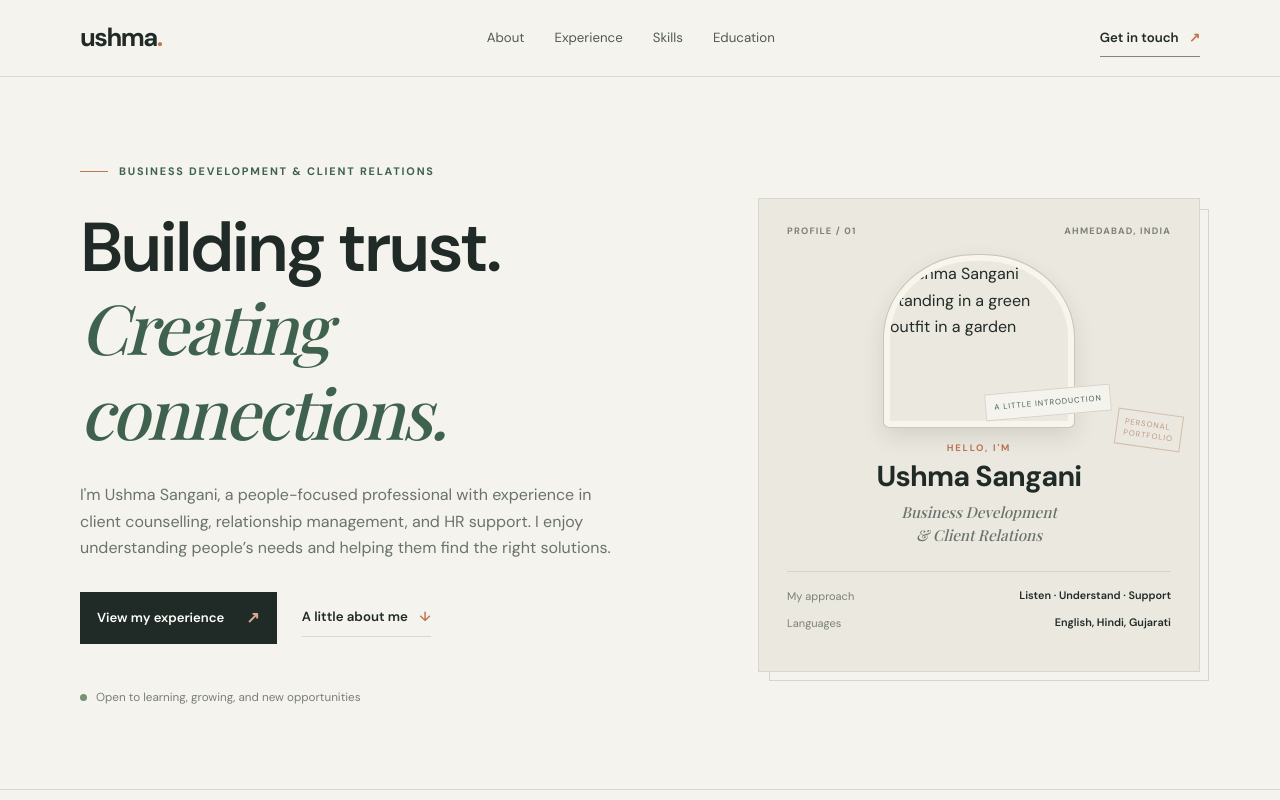
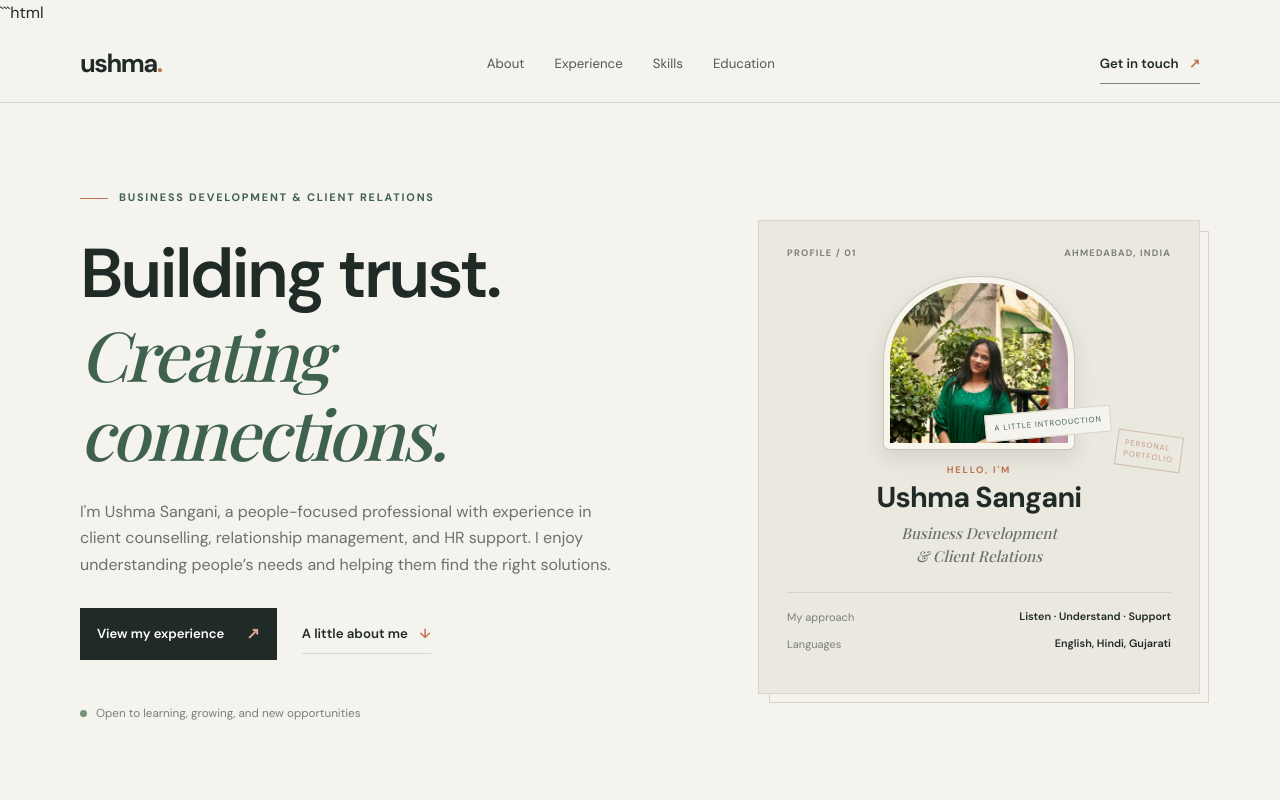
Before and after one commit to Ushma-sangani/portfolio, a plain HTML site: page index.html in a window 1280 px wide. Shown: the top 800 px of the page. Drawn offline with nearby package versions, Linux system fonts and the light colour scheme; a web font is replaced by a local one.

Commit message:
Update index.html

````diff
--- a/index.html
+++ b/index.html
@@ -1,3 +1,4 @@
+```html
 <!DOCTYPE html>
 <html lang="en">
 <head>
@@ -33,12 +34,16 @@
           </div>
           <div class="hero-footnote"><span class="availability-dot"></span> Open to learning, growing, and new opportunities</div>
         </div>
+
         <aside class="profile-panel" aria-label="Profile summary">
           <div class="panel-top"><span>PROFILE / 01</span><span>AHMEDABAD, INDIA</span></div>
+
           <div class="portrait-wrap">
-            <img class="profile-photo" src="images/ushma-profile.jpeg" alt="Ushma Sangani standing in a green outfit in a garden">
+            <!-- Profile image: keep ushma-profile.jpeg in the same folder as index.html -->
+            <img class="profile-photo" src="ushma-profile.jpeg" alt="Ushma Sangani standing in a green outfit in a garden">
             <span class="photo-caption">A LITTLE INTRODUCTION</span>
           </div>
+
           <p class="panel-label">HELLO, I'M</p>
           <h2>Ushma Sangani</h2>
           <p class="panel-role">Business Development<br>& Client Relations</p>
@@ -128,3 +133,4 @@
   <footer class="footer"><div class="wrap footer-inner"><a class="wordmark" href="#home">ushma<span>.</span></a><p>Ushma Sangani <span>·</span> Personal Portfolio</p><a href="#home">Back to top ↑</a></div></footer>
 </body>
 </html>
+```
````
